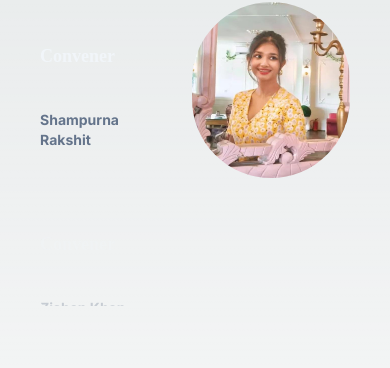
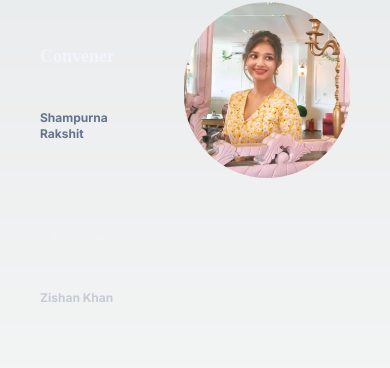
Before and after one commit to DarkmodeWorking/Techverse-3.0, a Next.js app: page /about in a window 390 px wide. Shown: the part 862-1230 px from the top of the page. Built offline with nearby package versions, Linux system fonts and the light colour scheme; a web font is replaced by a local one.

Commit message:
something i added

```diff
--- a/components/CoreTeamAlt.tsx
+++ b/components/CoreTeamAlt.tsx
@@ -186,6 +186,20 @@ const content = [
       </div>
     ),
   },
+  {
+    title: "Sorry Bhai :)",
+    description: "Sayan Acharya",
+    content: (
+      <div className="h-full w-full flex items-center justify-center text-white">
+        <Image
+          src="/coreTeam/default.png"
+          fill
+          className="rounded-full object-cover"
+          alt="Sayan Acharya - RickRoll"
+        />
+      </div>
+    ),
+  },
 
 ];
 
--- a/components/ui/sticky-scroll-reveal.tsx
+++ b/components/ui/sticky-scroll-reveal.tsx
@@ -84,7 +84,7 @@ export const StickyScroll = ({
 
                 initial={{ opacity: 0 }}
                 animate={{ opacity: activeCard === index ? 1 : 0.3 }}
-                className="text-sm sm:text-2xl font-bold text-slate-500 max-w-sm mt-10"
+                className="text-xs sm:text-2xl font-bold text-slate-500 max-w-sm mt-10"
               >
                 {item.description}
               </motion.p>
```
Also changed, not shown: public/coreTeam/default.png (added).
